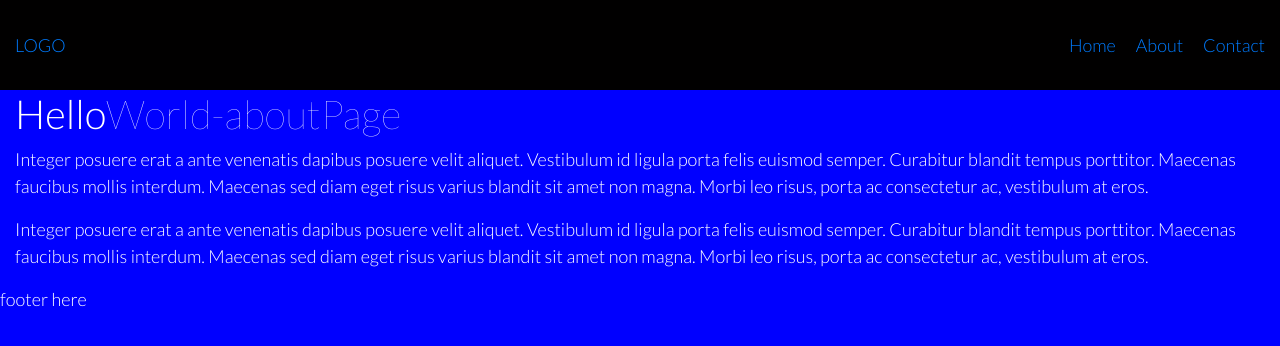
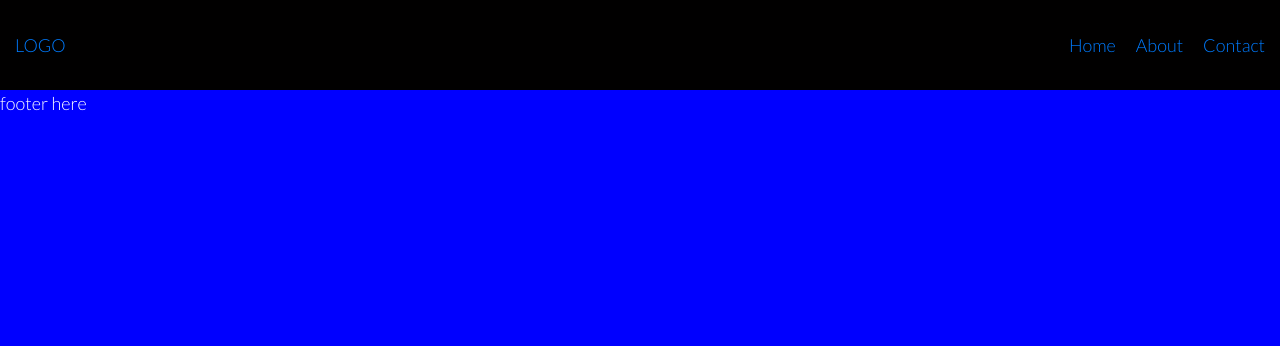
Before and after one commit to jasonleewilson/react-site, a React (Create React App) app: page /About in a window 1280 px wide. Shown: the top 346 px of the page. Built offline with nearby package versions, Linux system fonts and the light colour scheme.

Commit message:
update router links

```diff
--- a/package.json
+++ b/package.json
@@ -18,7 +18,8 @@
     "start": "react-scripts start",
     "build": "react-scripts build",
     "test": "react-scripts test",
-    "eject": "react-scripts eject"
+    "eject": "react-scripts eject",
+    "deploy": "gh-pages -d build"
   },
   "eslintConfig": {
     "extends": "react-app"
@@ -36,6 +37,7 @@
     ]
   },
   "devDependencies": {
+    "gh-pages": "^2.2.0",
     "gulp": "3.9.1",
     "gulp-changed": "^4.0.2",
     "gulp-clean-css": "^4.3.0",
--- a/src/App.js
+++ b/src/App.js
@@ -19,9 +19,9 @@ function App() {
     <Router>
     <div className="App">
       <Header />
-        <Route exact path='/' component={Homepage} />
-        <Route exact path='/About' component={Aboutpage} />
-        <Route exact path='/Contact' component={Contactpage} />
+        <Route exact path='/react-site' component={Homepage} />
+        <Route exact path='/react-site/About' component={Aboutpage} />
+        <Route exact path='/react-site/Contact' component={Contactpage} />
       <Footer />
     </div>
     </Router>
--- a/src/components/pages/homePage.js
+++ b/src/components/pages/homePage.js
@@ -3,7 +3,7 @@ import React from 'react';
 function Homepage() {
   return (
     <div className="container-fluid">
-        <h1>Hello<span>World-homePage</span></h1>
+        <h1>Hello<span>World-homePage...</span></h1>
       <p>Integer posuere erat a ante venenatis dapibus posuere velit aliquet. Vestibulum id ligula porta felis euismod semper. Curabitur blandit tempus porttitor. Maecenas faucibus mollis interdum. Maecenas sed diam eget risus varius blandit sit amet non magna. Morbi leo risus, porta ac consectetur ac, vestibulum at eros.</p>
     </div>
   );
```
Also changed, not shown: 1 other file (tests, documents, lock files or other folders).
